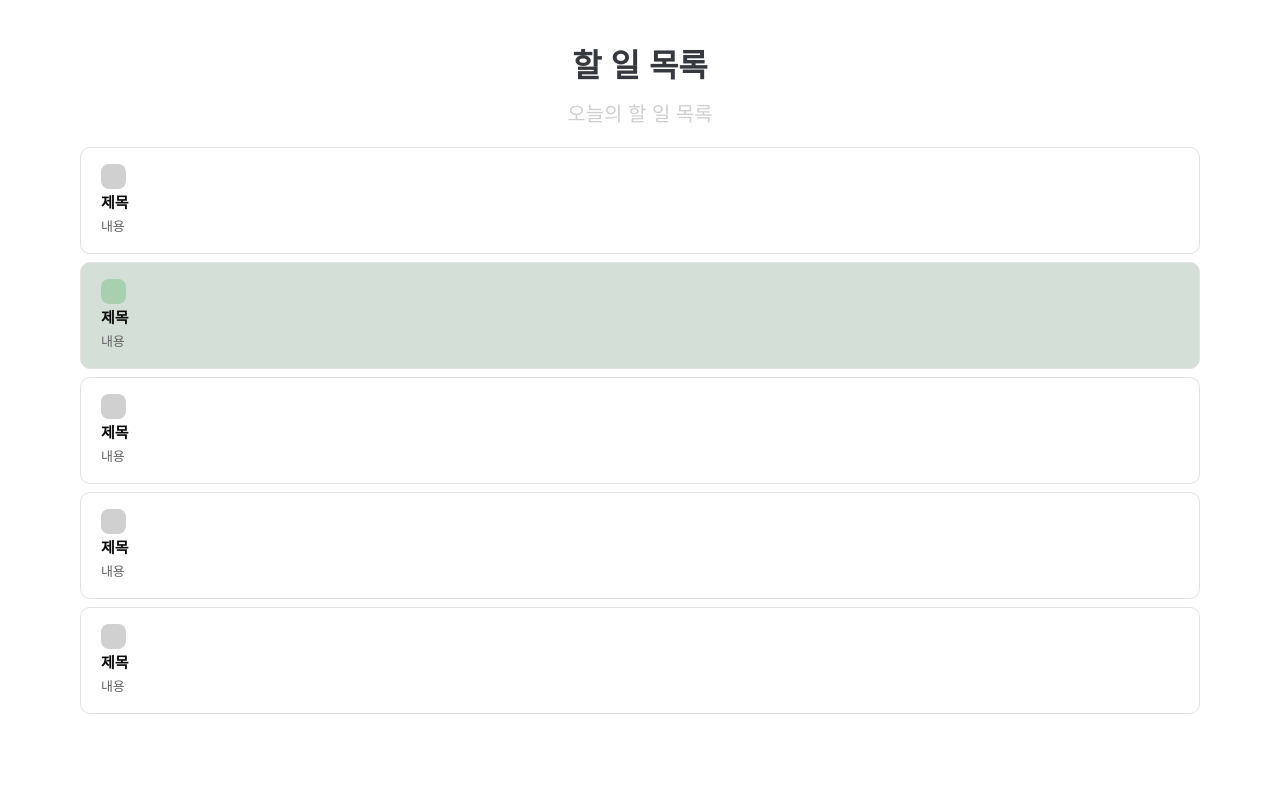
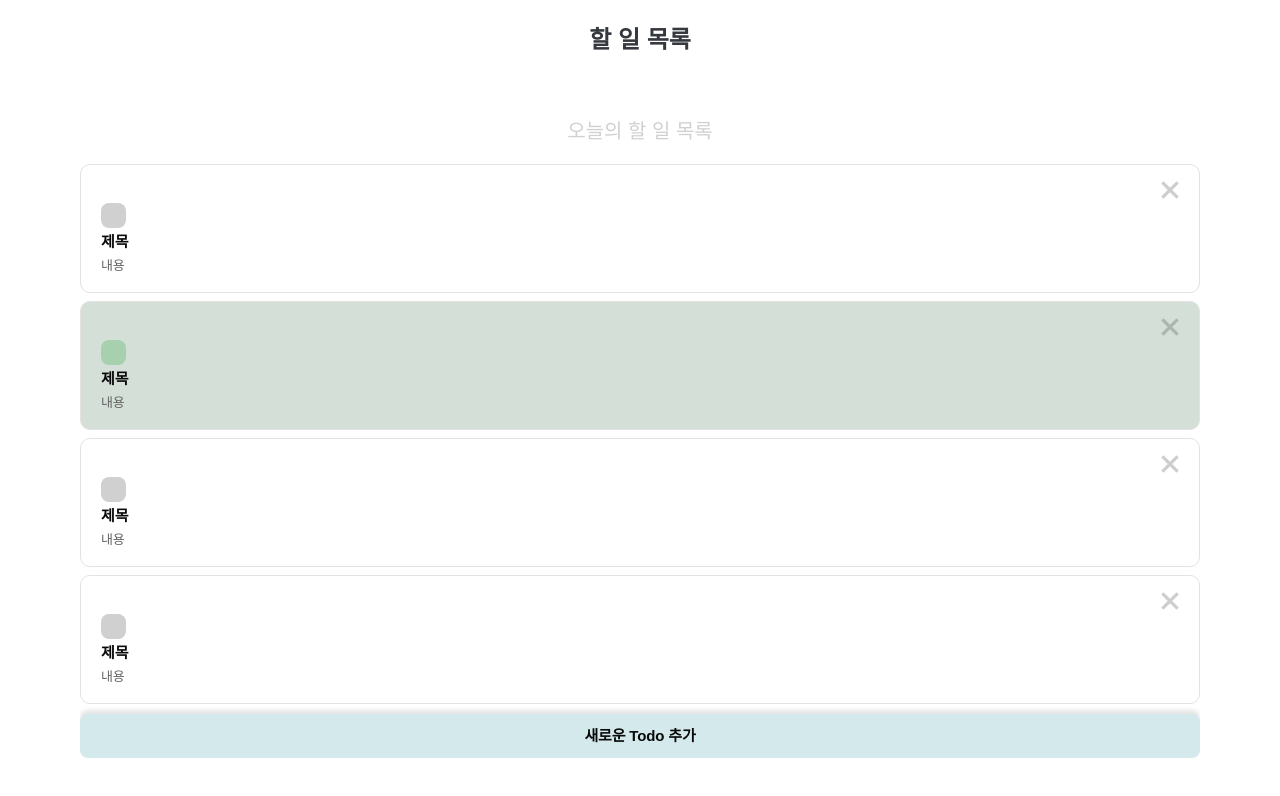
Before and after one commit to suhado/react-study, a Next.js app: page / in a window 1280 px wide. Shown: the top 796 px of the page. Built offline with nearby package versions, Linux system fonts and the light colour scheme.

Commit message:
feat: 화면 및 기능 구현

```diff
--- a/app/layout.tsx
+++ b/app/layout.tsx
@@ -1,12 +1,31 @@
 'use client';
 import './globals.css';
+import styled from 'styled-components';
 
 export default function RootLayout({ children }: { children: React.ReactNode }) {
   return (
     <html lang="ko">
       <body>
+        <Header>
+          <Title>할 일 목록</Title>
+        </Header>
         {children}
       </body>
     </html>
   );
 }
+
+const Header = styled.div`
+  display: flex;
+  justify-content: center;
+  padding: 20px 12px;
+`;
+
+const Title = styled.div`
+  color: #35383e;
+
+  font-size: 24px;
+  font-style: normal;
+  font-weight: 700;
+  line-height: normal;
+`;
--- a/app/page.tsx
+++ b/app/page.tsx
@@ -1,5 +1,7 @@
 'use client';
 import styled from 'styled-components';
+import { useState } from 'react';
+import Image from 'next/image';
 
 interface CardProps {
   $isDone: boolean;
@@ -41,34 +43,60 @@ const TodoListItems: TodoListItem[] = [
     title: '제목',
     content: '내용',
     image: '이미지'
-  },
-  {
-    id: 'idFive',
-    isDone: false,
-    title: '제목',
-    content: '내용',
-    image: '이미지'
   }
 ];
 
 export default function Home() {
+  const [todoItems, setTodoItems] = useState<TodoListItem[]>(TodoListItems);
+
+  const addTodo = () => {
+    const newTodo: TodoListItem = {
+      id: `id${Math.random().toString(36).substring(7)}`,
+      isDone: false,
+      title: '새로운 제목',
+      content: '새로운 내용',
+      image: '이미지'
+    };
+
+    setTodoItems((prevTodoItems) => [...prevTodoItems, newTodo]);
+  };
+
+  const deleteTodo = (id: string) => {
+    setTodoItems((prevTodoItems) => prevTodoItems.filter((item) => item.id !== id));
+  };
+
+  const toggleTodoStatus = (id: string) => {
+    setTodoItems((prevTodoItems) =>
+      prevTodoItems.map((item) => (item.id === id ? { ...item, isDone: !item.isDone } : item))
+    );
+  };
+
   return (
     <MainContainer>
       <Wrapper>
         <TopWrapper>
-          <Title>할 일 목록</Title>
           <Description>오늘의 할 일 목록</Description>
         </TopWrapper>
         <TodoWrapper>
           <TodoList>
-            {TodoListItems.map((item) => (
+            {todoItems.map((item) => (
               <TodoCard key={item.id} $isDone={item.isDone}>
-                <CardStatus $isDone={item.isDone} />
+                <DeleteButtonWrapper>
+                  <Image
+                    src="/deleteIcon.svg"
+                    alt="delete"
+                    width={18}
+                    height={18}
+                    onClick={() => deleteTodo(item.id)}
+                  />
+                </DeleteButtonWrapper>
+                <CardStatus $isDone={item.isDone} onClick={() => toggleTodoStatus(item.id)} />
                 <CardTitle>{item.title}</CardTitle>
                 <CardContent>{item.content}</CardContent>
               </TodoCard>
             ))}
           </TodoList>
+          <AddButton onClick={addTodo}>새로운 Todo 추가</AddButton>
         </TodoWrapper>
       </Wrapper>
     </MainContainer>
@@ -99,15 +127,6 @@ const TopWrapper = styled.div`
   gap: 12px;
 
   align-items: center;
-`;
-
-const Title = styled.div`
-  color: #35383e;
-
-  font-size: 32px;
-  font-style: normal;
-  font-weight: 700;
-  line-height: normal;
 `;
 
 const Description = styled.div`
@@ -174,3 +193,28 @@ const CardContent = styled.div`
   line-height: 20px; /* 133.333% */
   letter-spacing: -0.15px;
 `;
+
+const DeleteButtonWrapper = styled.div`
+  display: flex;
+  justify-content: flex-end;
+`;
+
+const AddButton = styled.div`
+  text-align: center;
+  color: #0a0a0a;
+
+  font-size: 15px;
+  font-style: normal;
+  font-weight: 700;
+  line-height: 20px; /* 133.333% */
+  letter-spacing: -0.15px;
+
+  background-color: #d3e9ec;
+
+  border-radius: 8px;
+  padding: 12px;
+
+  margin-top: 10px;
+
+  box-shadow: 0 -4px 4px 0 rgba(0, 0, 0, 0.1);
+`;
```
Also changed, not shown: public/deleteIcon.svg (added).
